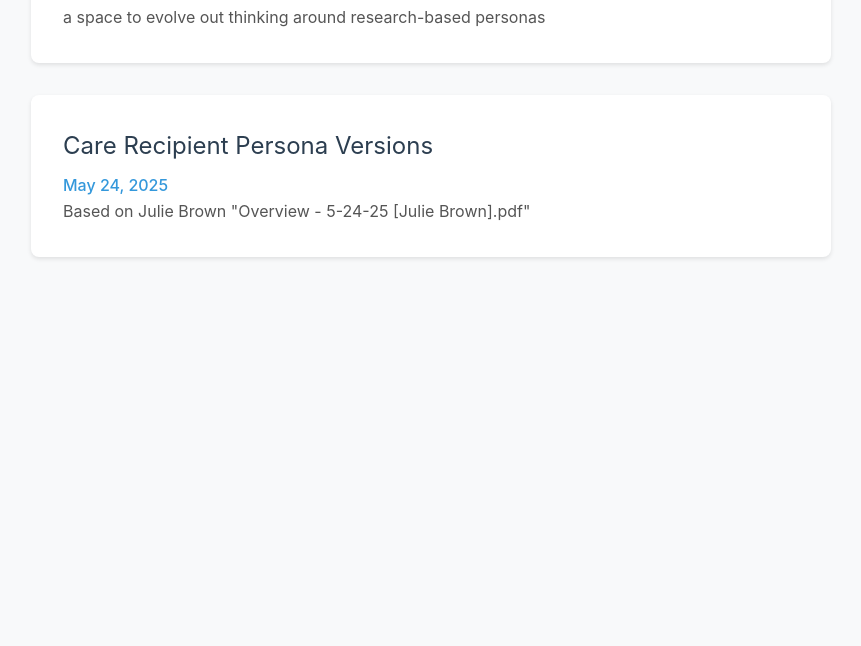
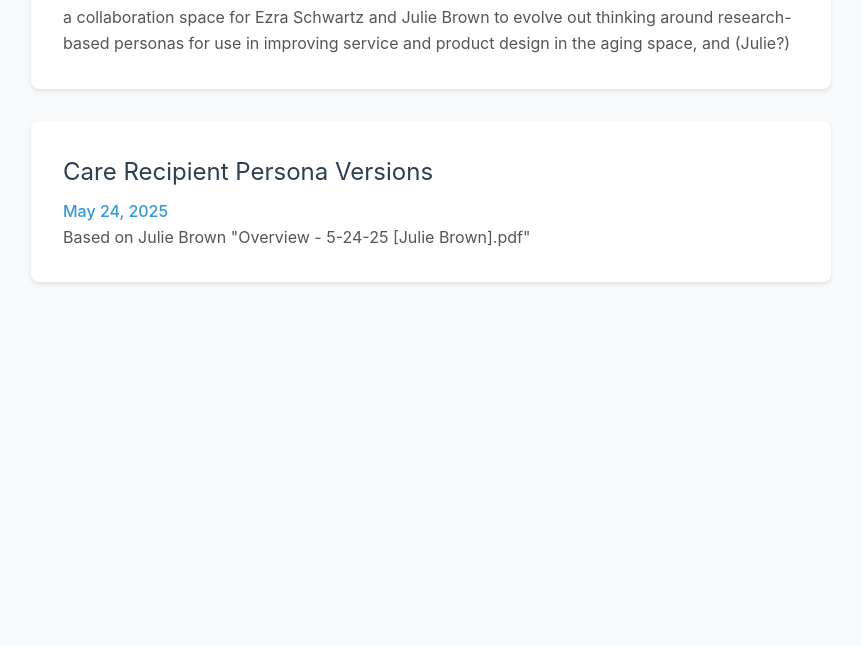
Before and after one commit to ezra5201/CareBlueprint-personas, a plain HTML site: page index.html in a window 1280 px wide. Shown: the part 154-800 px from the top of the page, without its empty margins (209-1070 px from the left). Drawn offline with Linux system fonts and the light colour scheme.

Commit message:
Update index.html

```diff
--- a/index.html
+++ b/index.html
@@ -89,7 +89,7 @@
         <div class="card">
             <h1>Persona Builder Launchpad</h1>
             <p class="subtitle">Research Experimentation Space</p>
-            <p class="description">a space to evolve out thinking around research-based personas</p>
+            <p class="description">a collaboration space for Ezra Schwartz and Julie Brown to evolve out thinking around research-based personas for use in improving service and product design in the aging space, and (Julie?) </p>
         </div>
 
         <div class="card">
```
